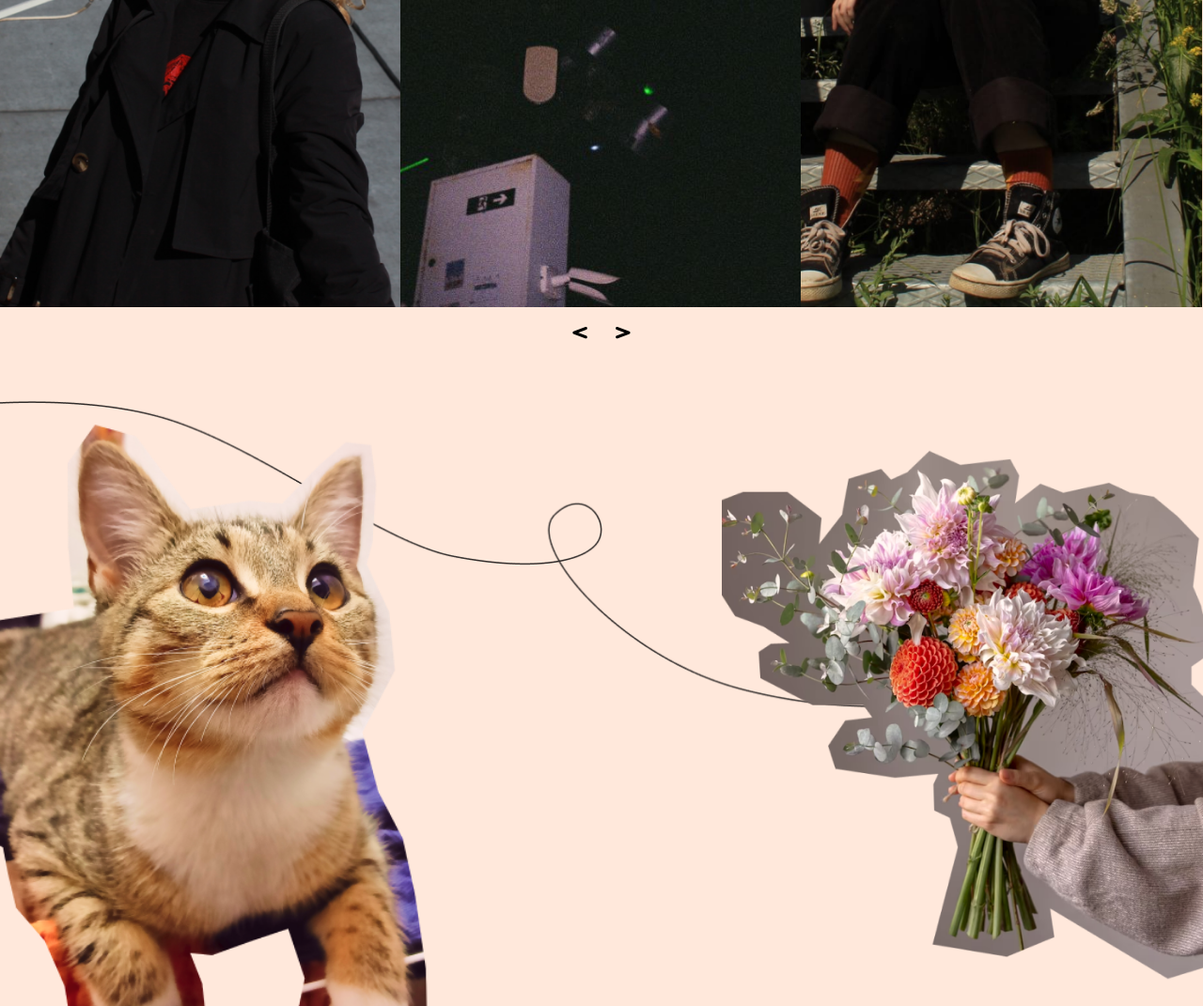
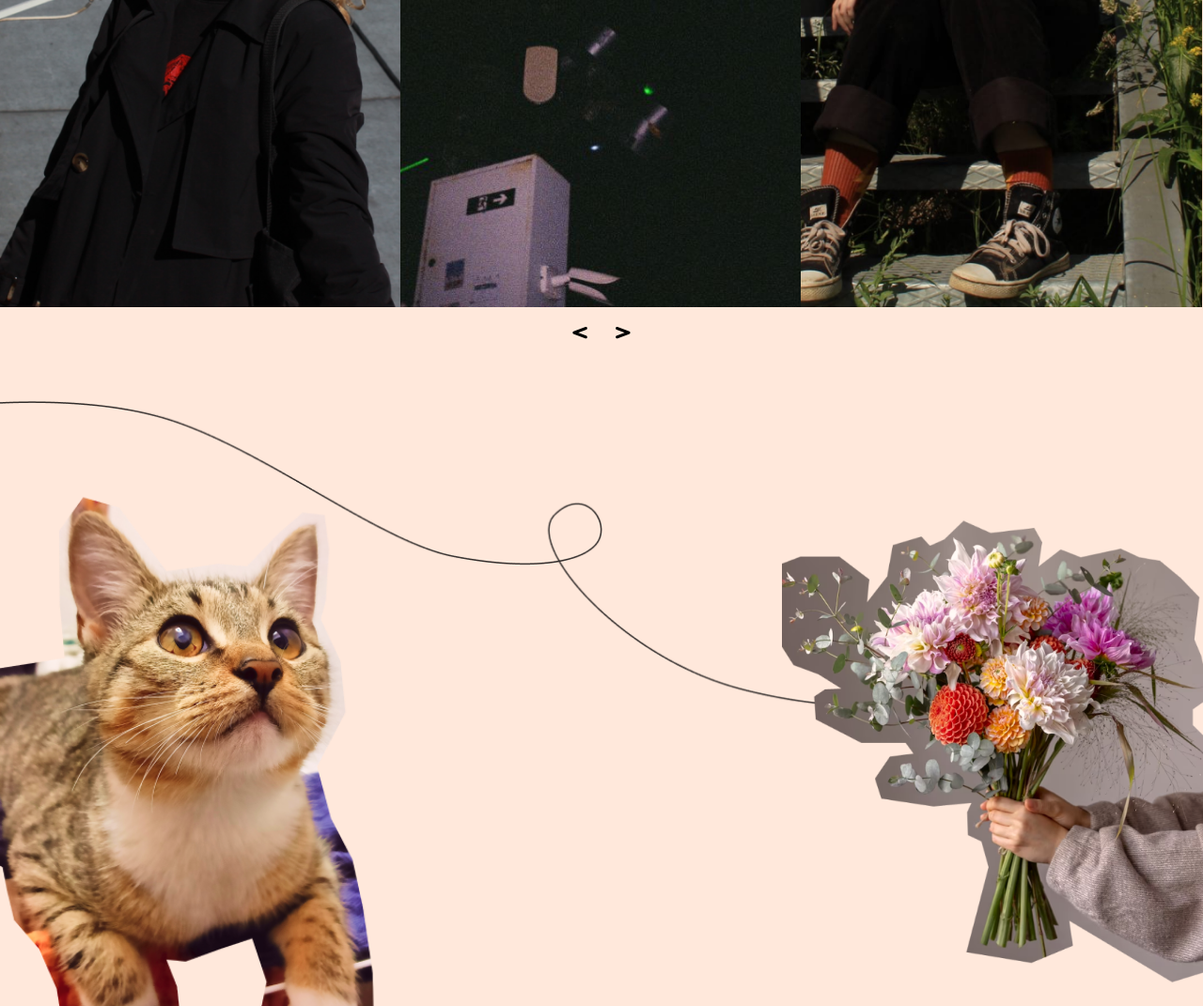
Before and after one commit to KABOOTCHER/KAI, a plain HTML site: page index.html in a window 1280 px wide. Shown: the part 2722-3793 px from the top of the page at 94% size. Drawn offline with nearby package versions, Linux system fonts and the light colour scheme.

Commit message:
workinkAdaptive2

```diff
--- a/style.css
+++ b/style.css
@@ -303,13 +303,13 @@ a:hover{
 
 .flowers{
     height: auto;
-    width: 40%;
+    width: 35%;
     bottom: 0;
     right: 0;
 }
 
 .cat{
-    width: 40%;
+    width: 35%;
     bottom: 0;
     left: 0;
 }
```
